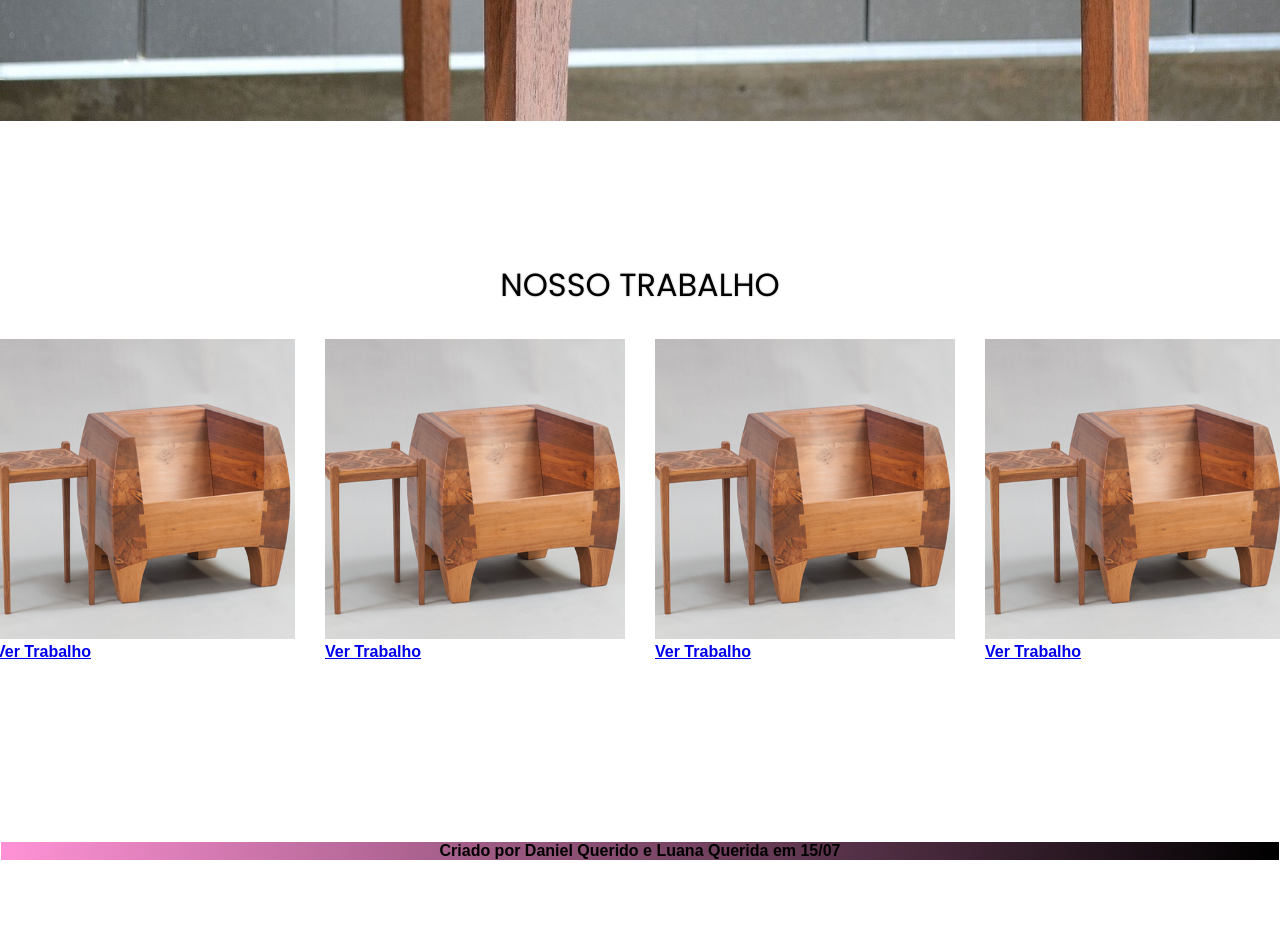
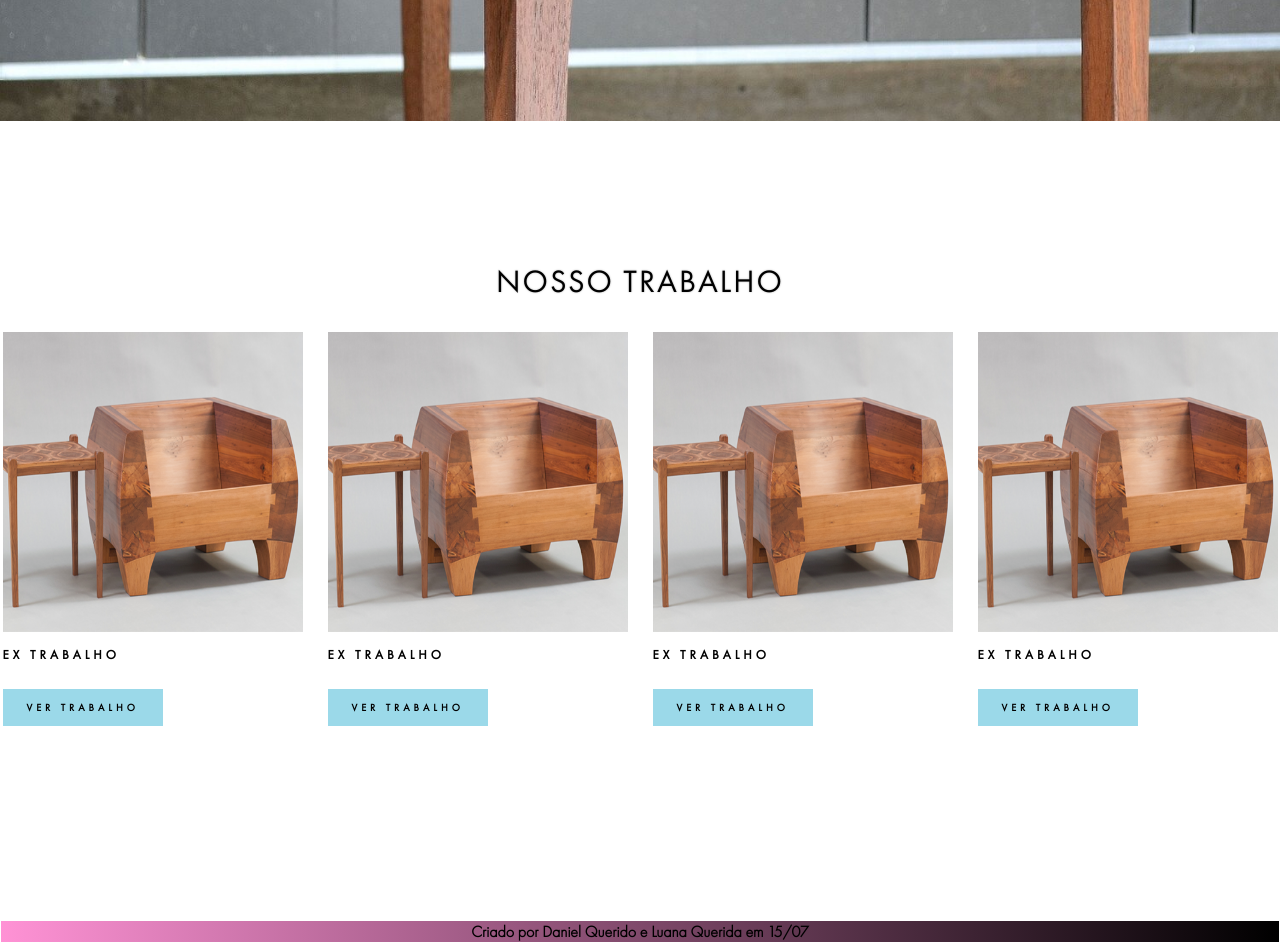
Before and after one commit to danielhbbarbosa/html-css, a plain HTML site: page desafios/dex/index.html in a window 1280 px wide. Shown: the part 840-1783 px from the top of the page. Before the commit the page ends 1701 px from the top, so only its background shows below. Drawn offline with Linux system fonts and the light colour scheme.

```diff
--- a/desafios/dex/estilo/style.css
+++ b/desafios/dex/estilo/style.css
@@ -1,16 +1,4 @@
 @charset "UTF-8";
-
-@import url('https://fonts.googleapis.com/css2?family=Poppins:ital,wght@0,100;0,200;0,300;0,400;0,500;0,600;0,700;0,800;0,900;1,100;1,200;1,300;1,400;1,500;1,600;1,700;1,800;1,900&display=swap');
-
-@font-face {
-    font-family: 'Roman';
-    src: url(../fontes/RomanSD.ttf);
-}
-
-@font-face {
-    font-family: 'Saudagar';
-    src: url(../fontes/Saudagar.ttf);
-}
 
 @font-face {
     font-family: 'Auristela';
@@ -22,14 +10,24 @@
     src: url(../fontes/Aesthetic.ttf);
 }
 
+@font-face {
+    font-family: 'Futura Light';
+    src: url(../fontes/FuturaCyrillicLight.ttf);
+}
+
+@font-face {
+    font-family: 'Futura';
+    src: url(../fontes/FuturaCyrillicBook.ttf);
+}
+
+
 :root {
     --cor: #ffffff;
     --cor1: #9bd9e9;
     --cor2: #684d4d;
-    --font: 'Arial', Helvetica, sans-serif;
-    --font1: 'Auristela', sans-serif;
-    --font2: 'Roman', serif;
-    --font3: 'Aesthetic', serif;
+    --font: 'Futura Light', Helvetica, sans-serif;
+    --font1: 'Futura', Helvetica, sans-serif;
+    --font2: 'Aesthetic', serif;
 }
 
 
@@ -40,7 +38,7 @@
 
 body {
     font-family: var(--font);
-    font-weight: 600;
+    font-weight: 800;
     background-color: var(--cor);
     color: white;
     color: #000000;
@@ -64,7 +62,7 @@ header {
 header > h1 {
     height: 73px;
     width: 300px;
-    font-family: var(--font3);
+    font-family: var(--font2);
     font-size: 2.2em;
     letter-spacing: 4px;
     word-spacing: 6px;
@@ -79,7 +77,7 @@ nav {
 }
 
 nav > a {
-    font-size: 0.7em;
+    font-size: 0.6em;
     text-transform: uppercase;
     letter-spacing: 2px;
     text-align: center;
@@ -142,14 +140,13 @@ section#welcome:hover {
 }
 
 section#welcome > h1 {
-    font-size: 1em;
+    font-size: 0.9em;
     letter-spacing: 5px;
-    font-weight: 500;
-    font-family: var(--font);
+    font-weight: 800;
 }
 
 section#welcome > h2 {
-    font-family: var(--font3);
+    font-family: var(--font2);
     font-size: 5em;
 }
 
@@ -172,14 +169,15 @@ section#welcome > div > a:hover {
 }
 
 section#works {
+    font-family: var(--font1);
     padding: 140px 0px;
 }
 
 section#works > h1 {
     text-align: center;
-    font-family: "Poppins";
     font-size: 2em;
     font-weight: 400;
+    letter-spacing: 2px;
     text-shadow: 0px 0px 2px #00000052;
     text-transform: uppercase;
     margin-bottom: 30px;
@@ -188,8 +186,10 @@ section#works > h1 {
 div#flex {
     display: flex;
     justify-content: center;
-    gap: 30px;
-
+    gap: 25px;
+    font-size: 0.8em;
+    letter-spacing: 4px;
+    text-transform: uppercase;
 }
 
 div#flex > div > img {
@@ -197,9 +197,26 @@ div#flex > div > img {
     height: 300px;
 }
 
-div#flex > div > a {
-    display: block;
+div#flex > div > p {
+    padding: 10px 0px;
+}
 
+div#link {
+    margin: 25px 0px;
+}
+
+div#flex > div > div#link > a {
+    font-size: 0.8em;
+    text-decoration: none;
+    color: #000;
+    padding: 12px 24px;
+    background-color: var(--cor1);
+}
+
+div#flex > div > div#link > a:hover {
+    background-color: #fff;
+    color: var(--cor1);
+    border: 2px solid var(--cor1);
 }
 
 footer {
--- a/desafios/dex/index.html
+++ b/desafios/dex/index.html
@@ -35,22 +35,33 @@
             <div id="flex">
                 <div>
                     <img src="imagens/works.png" alt="Exemplo de Trabalho">
-                    <a href="#">Ver Trabalho</a>
+                    <p>Ex Trabalho</p>
+                    <div id="link">
+                        <a href="#">Ver Trabalho</a>
+                    </div>
                 </div>
                 <div>
                     <img src="imagens/works.png" alt="Exemplo de Trabalho">
-                    <a href="#">Ver Trabalho</a>
+                    <p>Ex Trabalho</p>
+                    <div id="link">
+                        <a href="#">Ver Trabalho</a>
+                    </div>
                 </div>
                 <div>
                     <img src="imagens/works.png" alt="Exemplo de Trabalho">
-                    <a href="#">Ver Trabalho</a>
+                    <p>Ex Trabalho</p>
+                    <div id="link">
+                        <a href="#">Ver Trabalho</a>
+                    </div>
                 </div>
                 <div>
                     <img src="imagens/works.png" alt="Exemplo de Trabalho">
-                    <a href="#">Ver Trabalho</a>
+                    <p>Ex Trabalho</p>
+                    <div id="link">
+                        <a href="#">Ver Trabalho</a>
+                    </div>
                 </div>
             </div>
-
         </section>
 
     </main>
```
Also changed, not shown: desafios/dex/fontes/Auristela FREE.ttf (deleted), desafios/dex/fontes/FuturaCyrillicBook.ttf (added), desafios/dex/fontes/FuturaCyrillicLight.ttf (added), desafios/dex/fontes/RomanSD.ttf (deleted).
